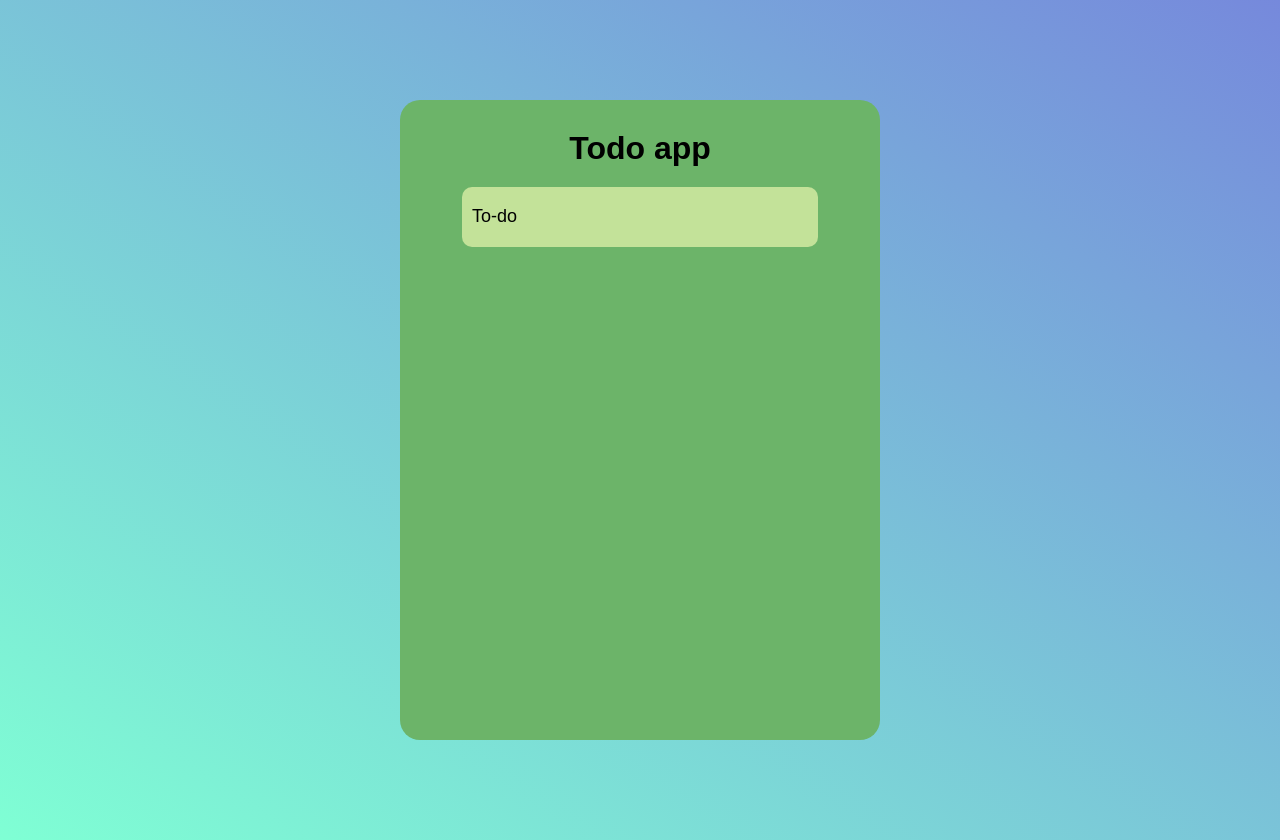
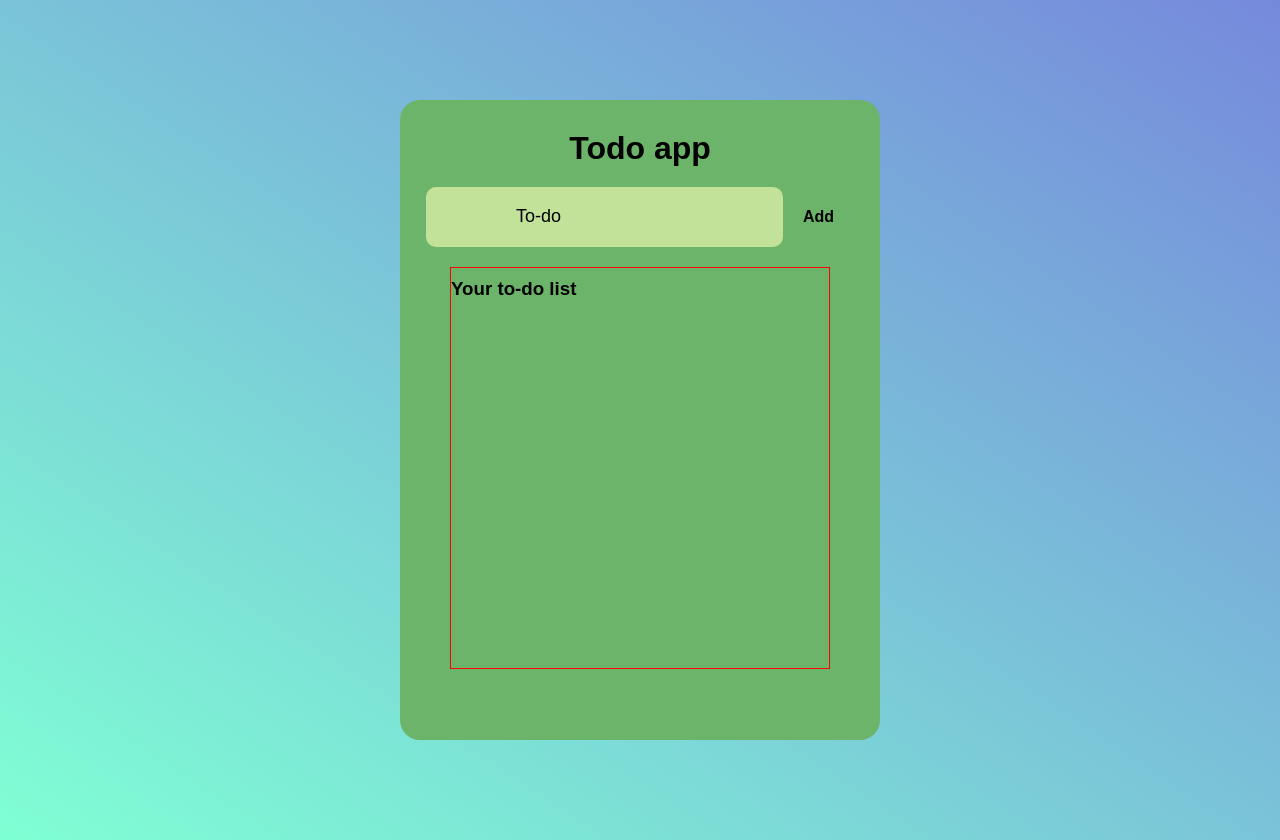
Before and after one commit to rajpoudell/twreact, a React (Create React App) app: page / in a window 1280 px wide. Built offline with nearby package versions, Linux system fonts and the light colour scheme.

Commit message:
stating of wrting function for childEL

```diff
--- a/src/components/Main.js
+++ b/src/components/Main.js
@@ -1,9 +1,25 @@
 import "./main.css"
+import { useState } from "react";
 function Main(){
+    var inputEl = document.getElementById("input")
+    var btnEl = document.getElementById("btn")
+    var parentEl = document.getElementById("parent")
+    const [todo,settodo] = useState("")
+
+
+
+
     return(
         <div className="main">
         <h1> Todo app</h1>
         <input type="text" id="input"className="input"placeholder="To-do"/>
+        <button id="btn">Add</button>
+        <div className="parent">
+            <div className="parent--header">
+                <h3>Your to-do list</h3>
+            </div>
+
+        </div>
         </div>
     );
 }
--- a/src/components/main.css
+++ b/src/components/main.css
@@ -12,14 +12,14 @@
     padding-top: 30px;
 }
 .input{
-    width: 70%;
+    /* width: 0%; */
     height: 5vh;
     border-radius: 10px;
     border: none;
     margin-top: 20px ;
     outline: none;
     background-color: rgb(195, 226, 153);
-    padding: 10px;
+    padding: 10px 90px;
 }
 input::placeholder{
     font-size: 18px;
@@ -27,3 +27,27 @@ input::placeholder{
     color: black;
     font-weight: 400;
 }
+button{
+
+    padding: 20px;
+    background-color: transparent;
+    outline: none;
+    border: none;
+    cursor: pointer;
+    font-size: 16px;
+    font-weight: 600;
+    border-radius: 10px;
+}
+button:hover{
+    background-color: rgba(196, 226, 153, 0.096);
+
+}
+.parent--header{
+    border: 1px solid red;
+    height: 50vh;
+    margin: 20px 50px;
+}
+.parent--header h3{
+    text-align: start;
+    margin: 10px 0px;
+}
```
